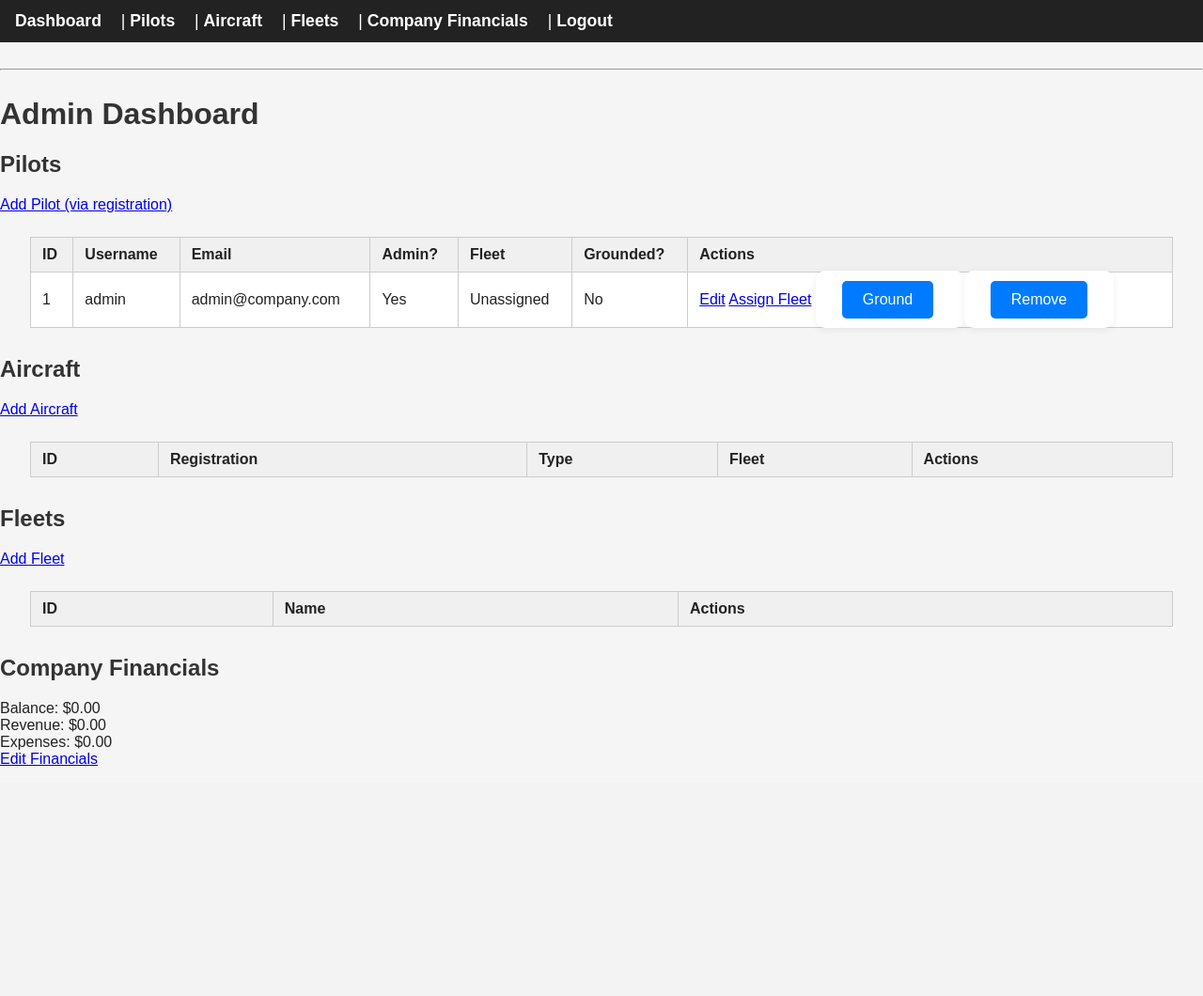
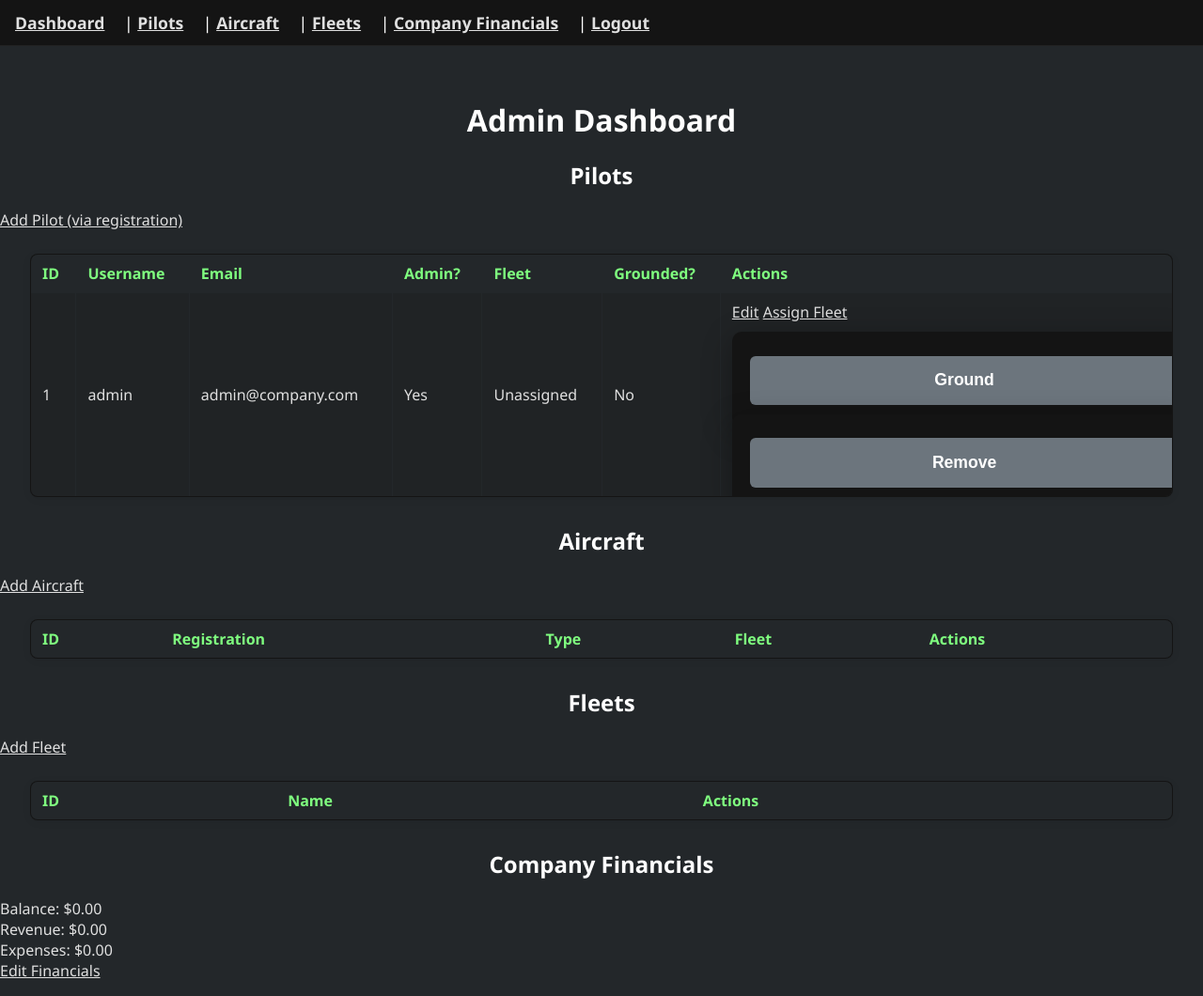
Before and after one commit to chrisjk84/CJNCharter, a Flask app: page /admin in a window 1280 px wide. Shown: the whole page at 94% size. Before the commit the page ends 815 px from the top, so only its background shows below. Run offline with Flask 3, Linux system fonts and the light colour scheme; a user stored in the database is signed in; data comes from the database, SQL or seed files in the repository; data that the repository does not hold is empty.

Commit message:
Update style.css

```diff
--- a/static/style.css
+++ b/static/style.css
@@ -1,88 +1,133 @@
 body {
-    background: #f5f5f5;
-    font-family: Arial, sans-serif;
-    color: #222;
+    background: #23272a;
+    color: #e0e0e0;
+    font-family: 'Segoe UI', Arial, sans-serif;
     margin: 0;
     padding: 0;
 }
 nav {
-    background: #222;
+    background: #141414;
     color: #fff;
     padding: 12px 16px;
     font-size: 1.1em;
+    border-bottom: 1px solid #222;
 }
 nav a {
-    color: #fff;
+    color: #e0e0e0;
     margin-right: 16px;
-    text-decoration: none;
+    text-decoration: underline;
     font-weight: bold;
+    transition: color 0.2s;
 }
 nav a:hover {
+    color: #7fff7f;
     text-decoration: underline;
 }
 h1, h2 {
-    color: #333;
+    color: #fff;
+    text-align: center;
 }
-form {
-    background: #fff;
-    padding: 22px 28px;
+form, .login-container {
+    background: #141414;
+    padding: 2.5rem 1.2rem;
     margin: 30px auto;
     border-radius: 10px;
-    box-shadow: 0 2px 8px rgba(0,0,0,0.07);
-    max-width: 415px;
+    box-shadow: 0 8px 32px rgba(0,0,0,0.32);
+    max-width: 420px;
+}
+label {
+    display: block;
+    margin-top: 1.2em;
 }
 input[type="text"], input[type="email"], input[type="password"], input[type="number"], select {
+    width: 90%;
+    max-width: 240px;
+    display: block;
+    margin: 0.2em auto 0 auto;
+    border-radius: 6px;
+    border: 1px solid #6c757d;
+    background: #23272a;
+    color: #e0e0e0;
+    font-size: 1.05em;
+    padding: 0.7em 1em;
+}
+input[type="submit"], button, .login-btn {
     width: 100%;
-    padding: 10px;
-    margin: 7px 0 15px 0;
-    border: 1px solid #bbb;
-    border-radius: 5px;
-    font-size: 1em;
-}
-input[type="submit"], button {
-    background: #007bff;
+    margin-top: 2em;
+    padding: 0.9em;
+    background: #6c757d;
     color: #fff;
     border: none;
-    padding: 11px 22px;
-    border-radius: 5px;
+    border-radius: 6px;
+    font-size: 1.1em;
+    font-weight: bold;
     cursor: pointer;
-    font-size: 1em;
     transition: background 0.2s;
 }
-input[type="submit"]:hover, button:hover {
-    background: #0056b3;
+input[type="submit"]:hover, button:hover, .login-btn:hover {
+    background: #4682b4;
+    color: #fff;
 }
 table {
-    background: #fff;
+    background: #141414;
     border-collapse: collapse;
     width: 95%;
     margin: 25px auto 30px auto;
     font-size: 1em;
+    border-radius: 8px;
+    box-shadow: 0 2px 8px rgba(0,0,0,0.07);
+    overflow: hidden;
 }
 table th, table td {
-    border: 1px solid #ccc;
+    border: 1px solid #23272a;
     padding: 9px 12px;
     text-align: left;
 }
 table th {
-    background: #f0f0f0;
+    background: #23272a;
+    color: #7fff7f;
+}
+table tr:nth-child(even) {
+    background: #202325;
+}
+table tr:nth-child(odd) {
+    background: #141414;
 }
 ul {
     list-style: none;
     padding: 0;
 }
 li {
-    margin-bottom: 9px;
+    margin-bottom: 8px;
 }
 hr {
     margin: 28px 0;
+    border: none;
+    border-top: 1px solid #23272a;
 }
-.flash {
+.flash, .error, .success {
     margin: 18px auto;
     padding: 13px 18px;
-    background: #e9ecef;
-    border-left: 5px solid #007bff;
+    background: #23272a;
+    border-left: 5px solid #6c757d;
     border-radius: 4px;
     max-width: 415px;
     font-size: 1.05em;
+    text-align: center;
 }
+.error { color: #ff6b6b; border-left-color: #ff6b6b; background: #23272a; }
+.success { color: #7fff7f; border-left-color: #7fff7f; background: #23272a; }
+a, a:visited {
+    color: #e0e0e0;
+    text-decoration: underline;
+    transition: color 0.2s;
+}
+a:hover, a:active {
+    color: #7fff7f;
+    text-decoration: underline;
+}
+.register-link {
+    display: block;
+    text-align: center;
+    margin-top: 1.5em;
+}
```
